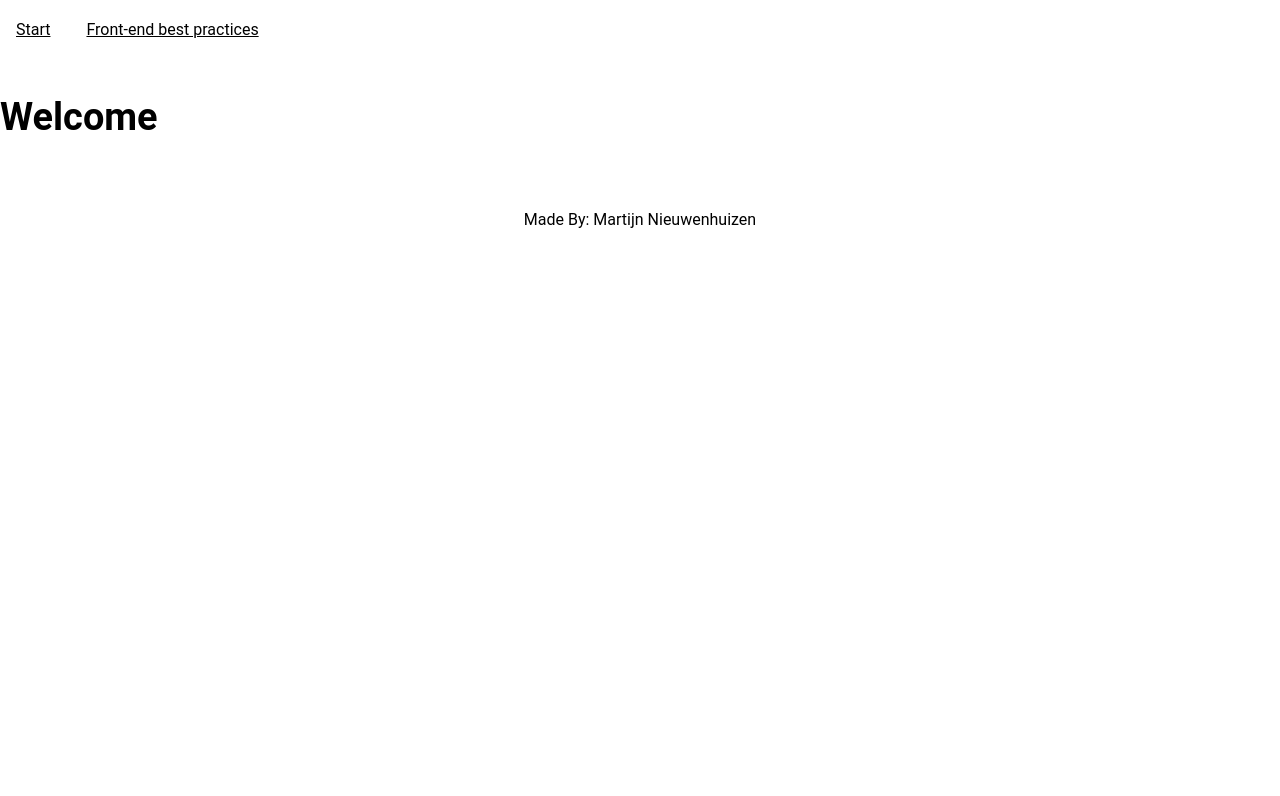
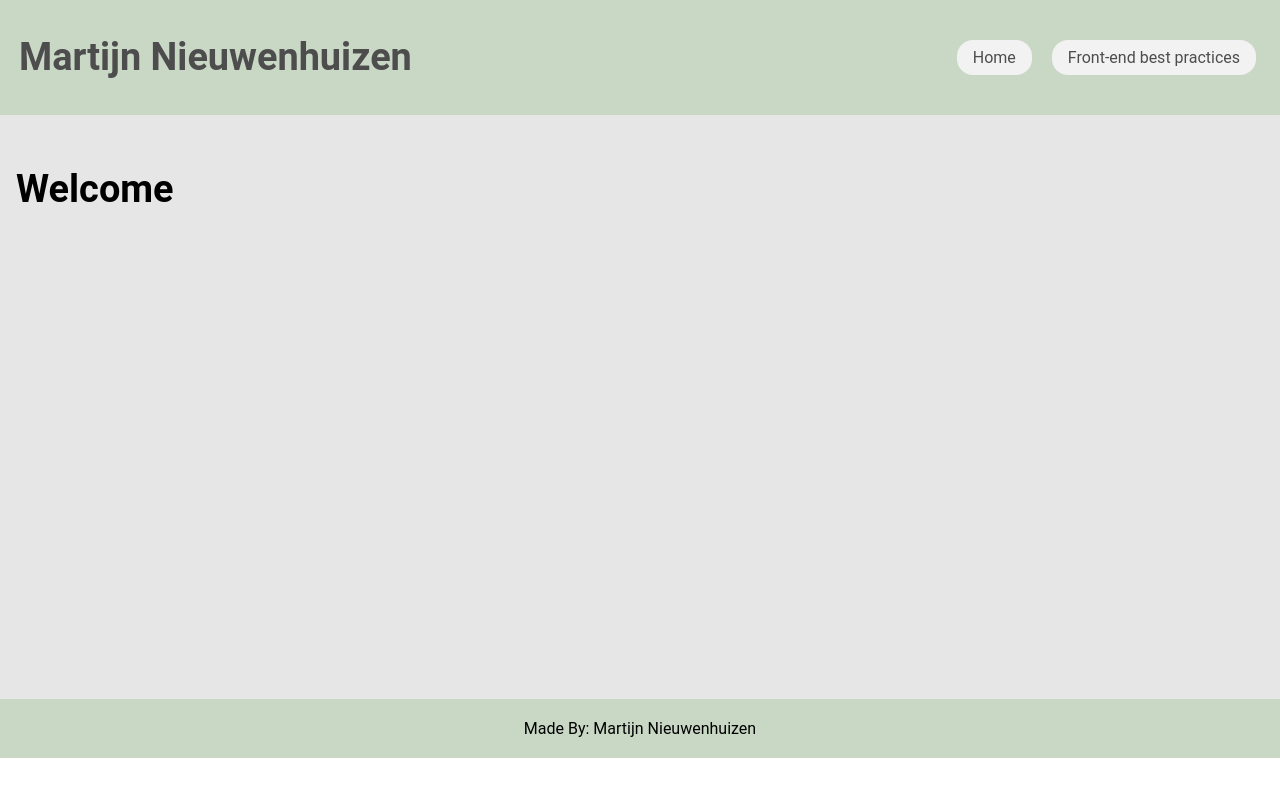
Before and after one commit to MartijnNieuwenhuizen/web-app-form-scratch, a plain HTML site: page opdracht5/index.html in a window 1280 px wide. Drawn offline with Linux system fonts and the light colour scheme.

Commit message:
added a bit of styling

```diff
--- a/opdracht5/index.html
+++ b/opdracht5/index.html
@@ -7,10 +7,10 @@
 <body>
 
 	<header>
-
+		<h1><a href="">Martijn Nieuwenhuizen</a></h1>
 		<nav>
 			<ul>
-				<li><a href="#home">Start</a></li>
+				<li><a href="#home">Home</a></li>
 				<li><a href="#best-practices">Front-end best practices</a></li>
 			</ul>
 		</nav>
--- a/opdracht5/src/css/style.css
+++ b/opdracht5/src/css/style.css
@@ -1,3 +1,15 @@
+/*
+
+COLORS USAGE
+
+hsl(33, 56%, 84%);
+hsl(107, 20%, 81%);
+hsl(203, 15%, 70%);
+hsl(22, 52%, 32%);
+
+*/
+
+
 /* Default */
 	/* Typography */
 * {
@@ -19,8 +31,11 @@ p {
 a {
 	font-size: 1rem;
 	color: inherit;
-	/*text-decoration: none;
-	Add a better style than underline*/
+	text-decoration: none;
+}
+li a:hover {
+	background-color: hsl(0, 0%, 80%);
+	border-radius: 1em;
 }
 h1, h2, h3, p, a, li {
 	line-height: 1.7;
@@ -37,10 +52,21 @@ li {
 
 /* NAV */
 body > header {
-
+	display: flex;
+	flex-flow: row wrap;
+	align-items: center;
+	justify-content: space-between;
+	background-color: hsl(107, 20%, 81%);
+}
+header h1 {
+	padding-left: .5em;
 }
 header nav {
-
+	padding-right: 1em;
+}
+header h1 a {
+	font-size: 2.369rem;
+	color: hsl(0, 0%, 30%);
 }
 nav ul {
 
@@ -48,9 +74,13 @@ nav ul {
 nav ul li {
 	padding: 0;
 	display: inline-block;
+	margin: .5em;
 }
 nav ul a {
 	padding: .5em 1em;
+	background-color: hsl(0, 0%, 95%);
+	border-radius: 1em;
+	color: hsl(0, 0%, 30%);
 }
 
 
@@ -62,6 +92,9 @@ body {
 main {
 	display: flex;
 	flex-flow: column wrap;
+	padding: 1em;
+	background-color: hsl(0, 0%, 90%);
+	min-height: 69vh;
 }
 main section {
 	width: 100%;
@@ -84,6 +117,8 @@ main .template {
 /* FOOTER */
 footer {
 	width: 100%;
+	margin-top: -1em;
+	background-color: hsl(107, 20%, 81%);
 }
 footer p {
 	text-align: center;
```
